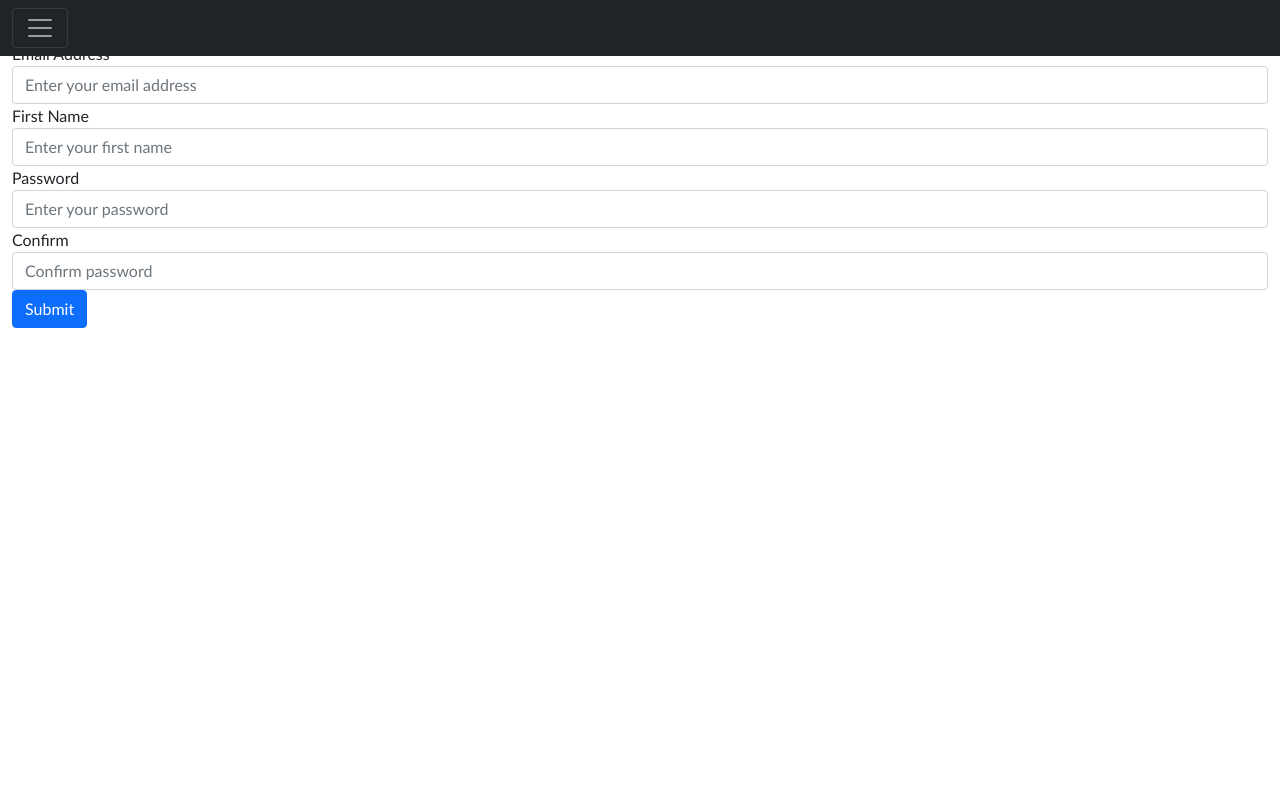
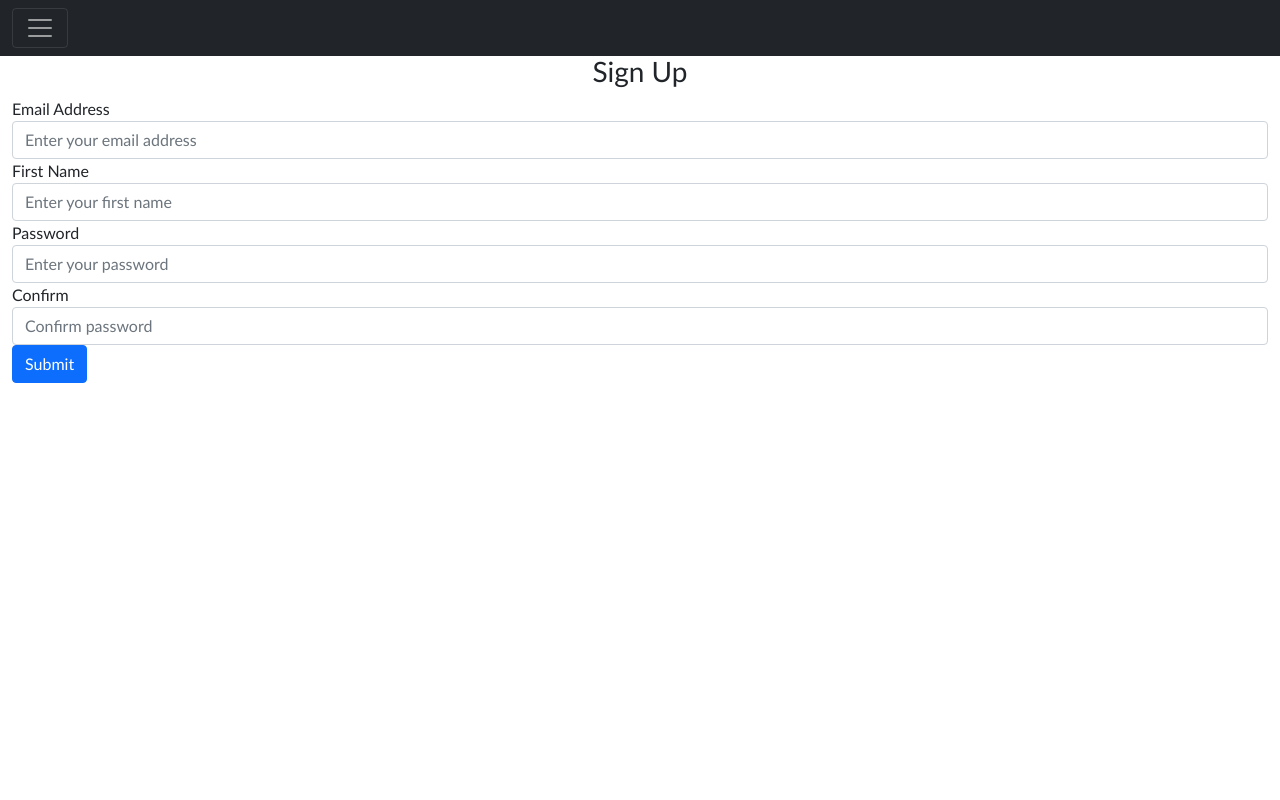
Before and after one commit to UnixBird-ps/python_assign1, a Flask app: page /signup in a window 1280 px wide. Run offline with Flask 2, Linux system fonts and the light colour scheme; some libraries are stand-ins or nearby versions.

Commit message:
Clean up of CSS

```diff
--- a/website/static/style.css
+++ b/website/static/style.css
@@ -5,7 +5,11 @@ Make all elements tight
 {
 	margin: 0;
 	padding: 0;
-	box-sizing: border-box;
+}
+
+body
+{
+	padding-top: 55px
 }
 
 /*
@@ -41,15 +45,13 @@ th.right-align
 	text-align: right;
 }
 */
-div.right-corner-container
+.right-corner-container
 {
-	z-index: 5;
-	position: absolute;
-	top: 9px;
-	right: 10px;
+	z-index: 2000;
+	position: relative;
 }
 
-div.username
+.username
 {
 	color: rgb( 250, 250, 250 );
 	display: inline-block;
```
